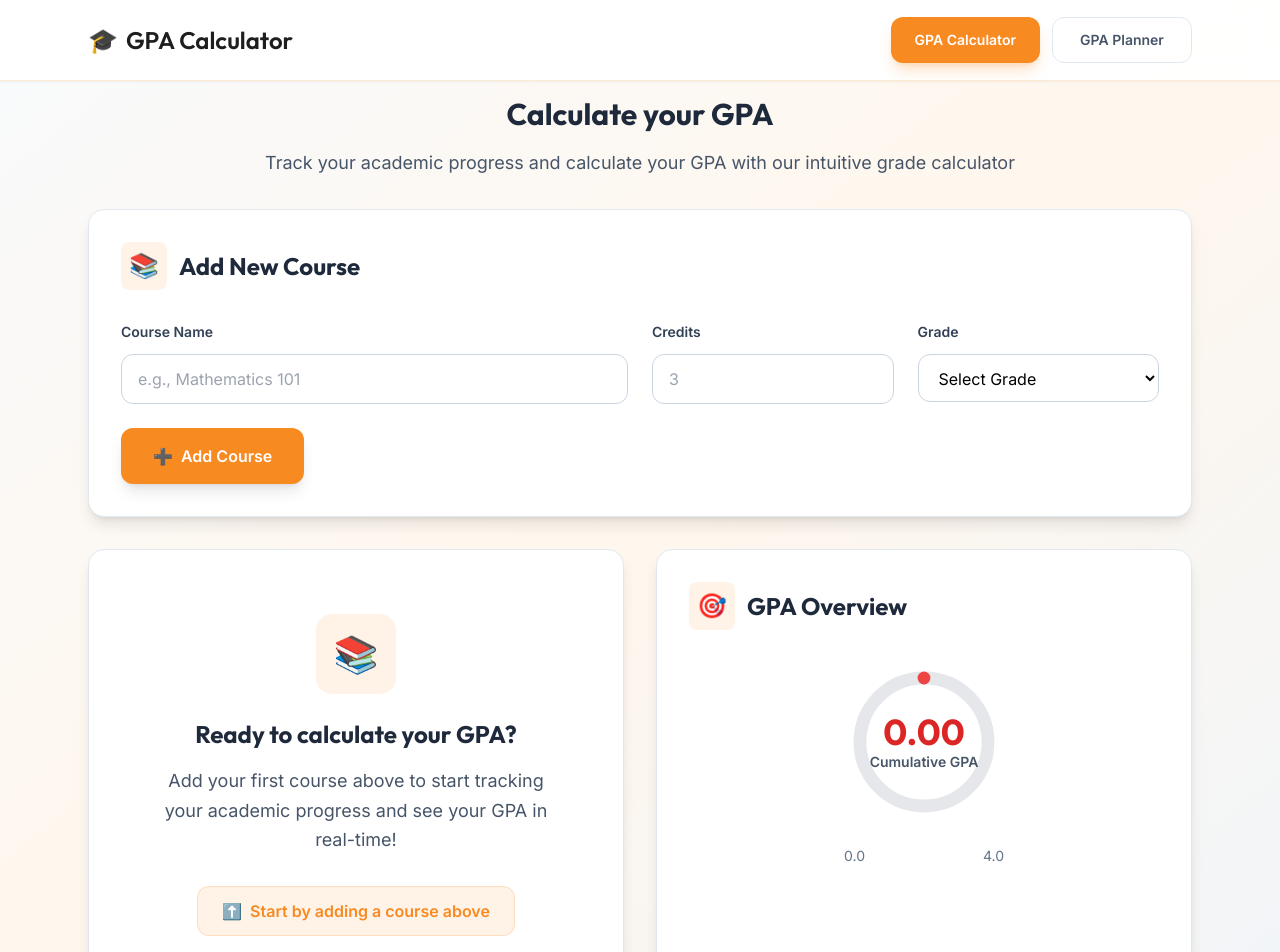
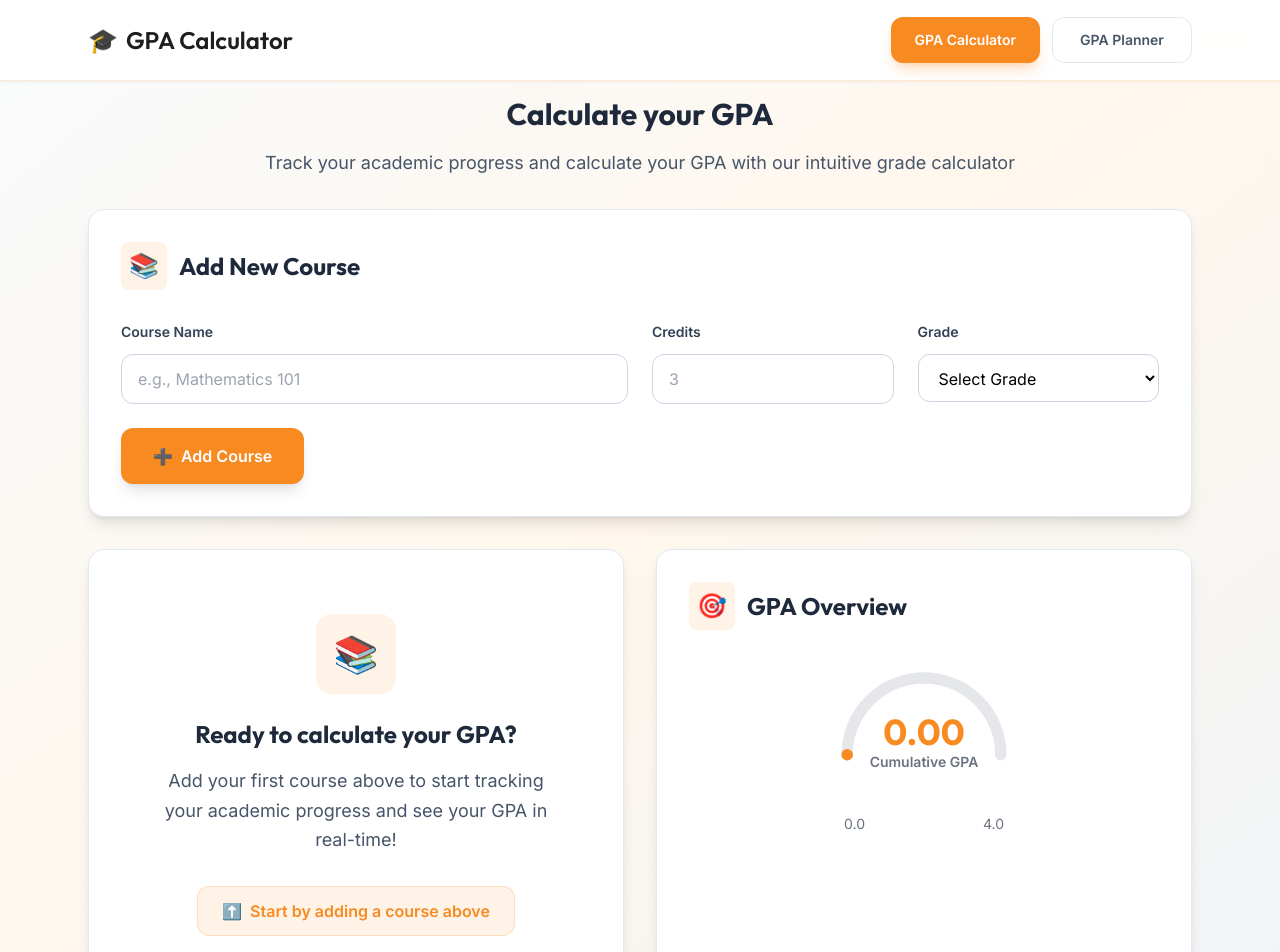
Before and after one commit to Danidu-Muhandiram/GPA-Calculator, a React (Create React App) app: page / in a window 1280 px wide. Shown: the top 952 px of the page. Built offline with nearby package versions, Linux system fonts and the light colour scheme.

Commit message:
modify GPA performance to use speedometer style progress, change is color to orange in color palatte

```diff
--- a/src/components/GpaCalculator.tsx
+++ b/src/components/GpaCalculator.tsx
@@ -249,30 +249,27 @@ const GpaCalculator: React.FC = () => {
           </div>
 
           <div className="flex flex-col items-center">
-            {/* Circular Progress */}
-            <div className="relative w-40 h-40 mb-6">
-              <svg className="w-40 h-40 transform -rotate-90" viewBox="0 0 100 100">
-                {/* Background Circle */}
-                <circle
-                  cx="50"
-                  cy="50"
-                  r="40"
+            {/* Speedometer-style Progress */}
+            <div className="relative w-48 h-32 mb-6">
+              <svg className="w-48 h-32" viewBox="0 0 200 100">
+                {/* Background Arc */}
+                <path
+                  d="M 20 80 A 80 80 0 0 1 180 80"
                   stroke="#E5E7EB"
-                  strokeWidth="8"
+                  strokeWidth="12"
                   fill="none"
+                  strokeLinecap="round"
                 />
-                {/* Progress Circle */}
-                <circle
-                  cx="50"
-                  cy="50"
-                  r="40"
+                {/* Progress Arc */}
+                <path
+                  d="M 20 80 A 80 80 0 0 1 180 80"
                   stroke={
                     calculateGPA() >= 3.7 ? '#22C55E' :
                     calculateGPA() >= 3.0 ? '#F88A22' :
-                    calculateGPA() >= 2.0 ? '#F59E0B' :
-                    '#EF4444'
+                    calculateGPA() >= 2.0 ? '#F88A22' :
+                    '#F88A22'
                   }
-                  strokeWidth="8"
+                  strokeWidth="12"
                   fill="none"
                   strokeLinecap="round"
                   strokeDasharray={`${(calculateGPA() / 4.0) * 251.2} 251.2`}
@@ -280,23 +277,23 @@ const GpaCalculator: React.FC = () => {
                 />
               </svg>
               {/* Center Content */}
-              <div className="absolute inset-0 flex flex-col items-center justify-center">
+              <div className="absolute inset-0 flex flex-col items-center justify-center pt-8">
                 <div className={`text-4xl font-bold font-display ${
                   calculateGPA() >= 3.7 ? 'text-green-600' :
                   calculateGPA() >= 3.0 ? 'text-primary' :
-                  calculateGPA() >= 2.0 ? 'text-orange-600' :
-                  'text-red-600'
+                  calculateGPA() >= 2.0 ? 'text-primary' :
+                  'text-primary'
                 }`}>
                   {modules.length > 0 ? calculateGPA().toFixed(2) : '0.00'}
                 </div>
-                <div className="text-sm font-semibold text-slate-600">Cumulative GPA</div>
+                <div className="text-sm font-semibold text-text-secondary">Cumulative GPA</div>
               </div>
             </div>
 
             {/* GPA Range */}
-            <div className="flex justify-between w-full max-w-40 mb-6">
-              <span className="text-sm text-slate-500">0.0</span>
-              <span className="text-sm text-slate-500">4.0</span>
+            <div className="flex justify-between w-full max-w-48 mb-6 px-4">
+              <span className="text-sm text-text-secondary">0.0</span>
+              <span className="text-sm text-text-secondary">4.0</span>
             </div>
 
             {/* Summary Stats */}
```
